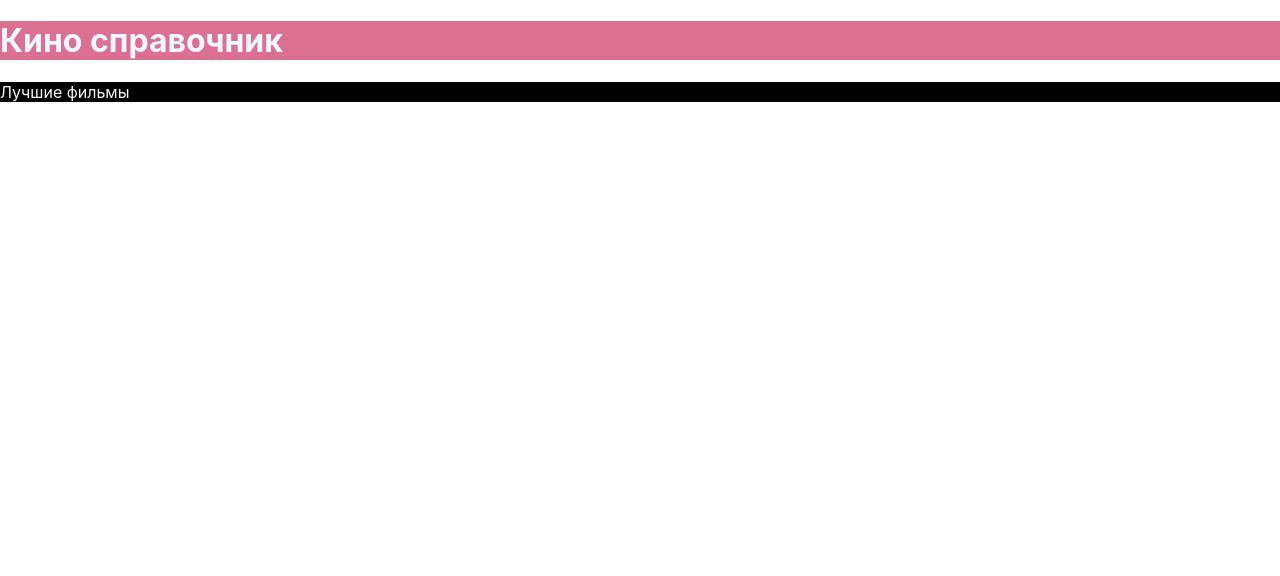
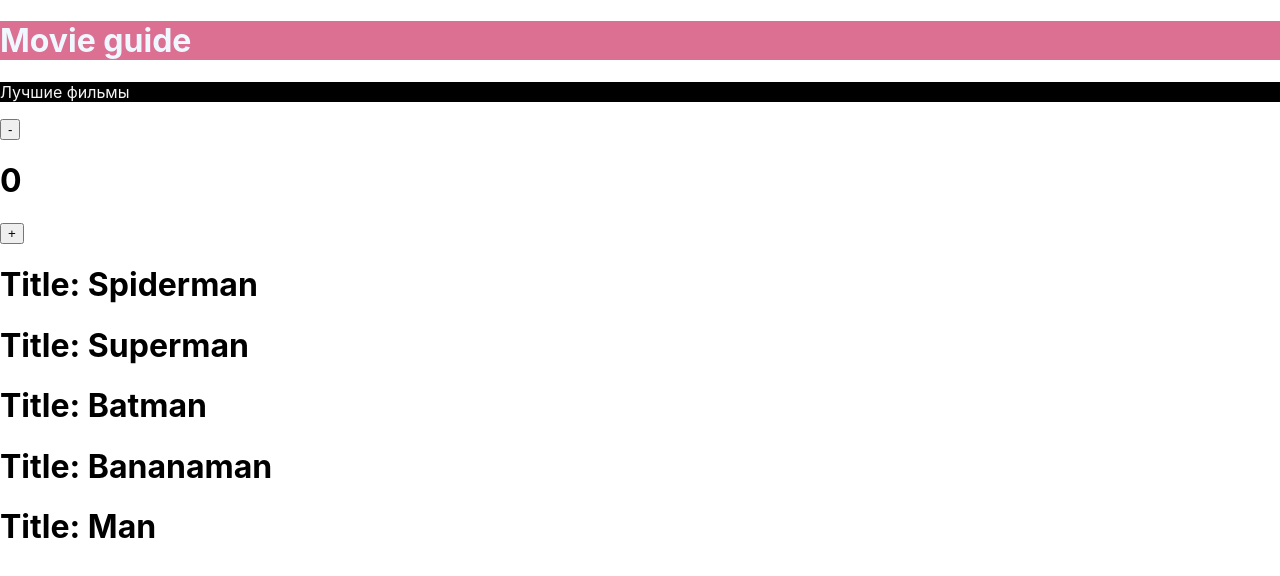
Before and after one commit to and-adad/MovieGuide, a React (Create React App) app: page / in a window 1280 px wide. Shown: the top 576 px of the page. Built offline with nearby package versions, Linux system fonts and the light colour scheme.

Commit message:
Набросал черновых компонентов будущих карточек фильмов

```diff
--- a/src/App.js
+++ b/src/App.js
@@ -1,20 +1,39 @@
+import { useState } from 'react';
 import './App.css';
 
 const subject = "Кино справочник";
-
-function App() {
+const MovieCard = (props) => {
   return (
     <>
-      <div className="App">
+      <h1>Title: {props.name}</h1>
+    </>
+  )
+}
 
-        <header className="App-header">
-          <h1>{subject}</h1>
-        </header>
-          <p>
-            Лучшие фильмы
-          </p>
-      </div>
-    </>
+
+function App(props) {
+  const [counter, setCounter] = useState(0);
+
+  return (
+    <div className="App">
+      <header className="App-header">
+        <h1>{props.subject}</h1>
+      </header>
+
+        <p>
+          Лучшие фильмы
+        </p>
+
+        <button onClick={() => alert('clicked')}>-</button>
+        <h1>{counter}</h1>
+        <button>+</button>
+
+        <MovieCard name={'Spiderman'} />
+        <MovieCard name={'Superman'} />
+        <MovieCard name={'Batman'} />
+        <MovieCard name={'Bananaman'} />
+        <MovieCard name={'Man'} />
+    </div>
   );
 }
 
--- a/src/index.js
+++ b/src/index.js
@@ -7,11 +7,9 @@ import reportWebVitals from './reportWebVitals';
 const root = ReactDOM.createRoot(document.getElementById('root'));
 root.render(
   <React.StrictMode>
-    <App />
+    <App subject="Movie guide" />
   </React.StrictMode>
 );
 
-// If you want to start measuring performance in your app, pass a function
-// to log results (for example: reportWebVitals(console.log))
-// or send to an analytics endpoint. Learn more: https://bit.ly/CRA-vitals
+
 reportWebVitals();
```
